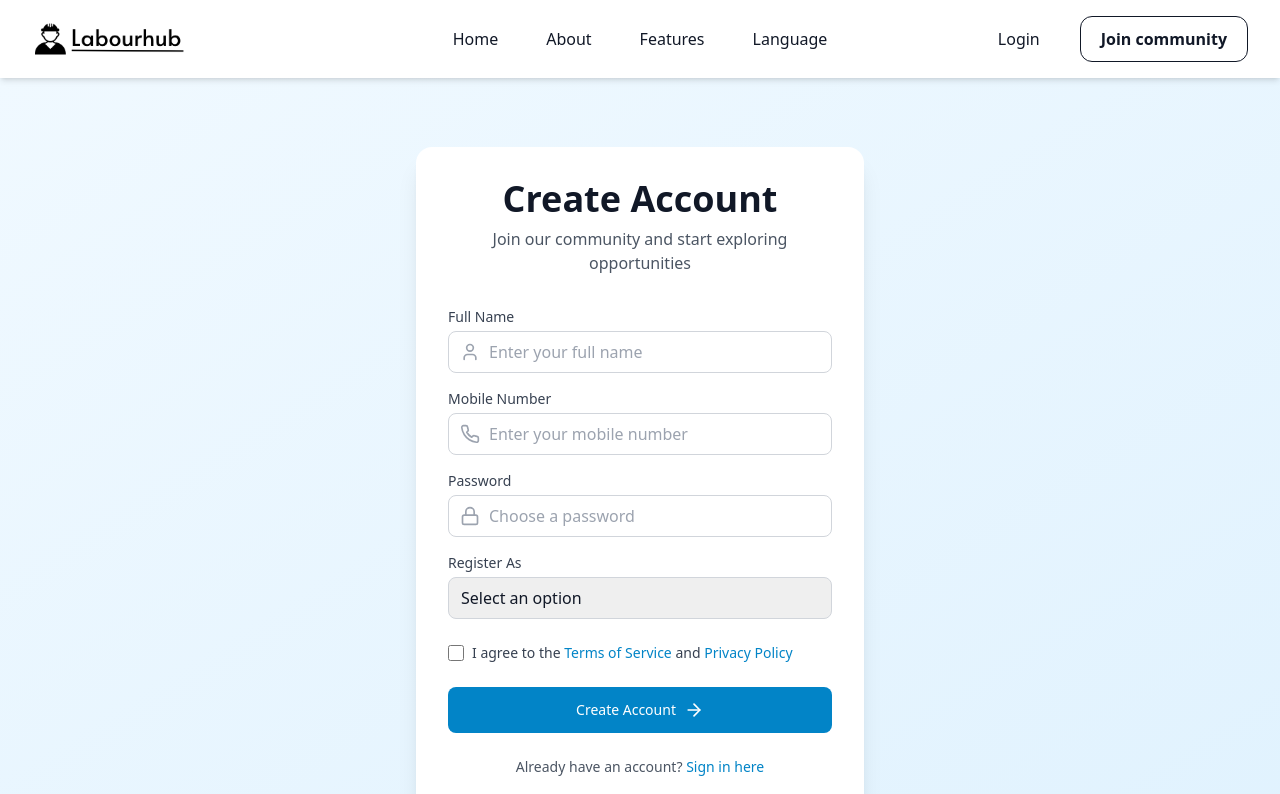
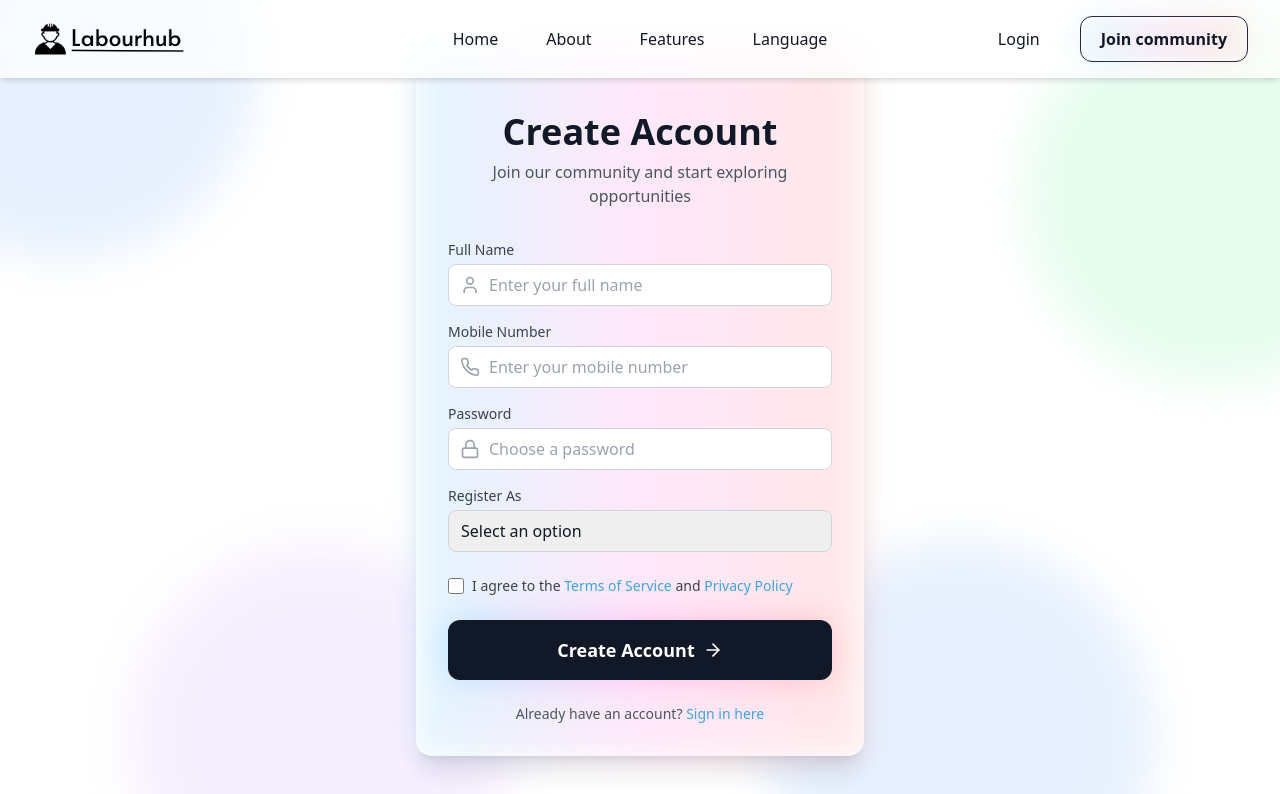
Before and after one commit to siddhant-2002/labourhub, a React (Create React App) app in the folder client/: page /signup in a window 1280 px wide. Shown: the top 794 px of the page. Built offline with nearby package versions, Linux system fonts and the light colour scheme.

Commit message:
ui changed

```diff
--- a/client/src/App.js
+++ b/client/src/App.js
@@ -3,8 +3,11 @@ import Home from "./pages/Home";
 
 function App() {
   return (
-    <div className="App ">
-
+    <div className="App relative overflow-x-hidden overflow-y-hidden bg-slate-50">
+      <div className="fixed -top-32 -left-32 w-96 h-96 bg-blue-100 rounded-full mix-blend-multiply filter blur-xl opacity-70 animate-blob"></div>
+      <div className="fixed top-0 -right-32 w-96 h-96 bg-green-100 rounded-full mix-blend-multiply filter blur-xl opacity-70 animate-blob animation-delay-2000"></div>
+      <div className="fixed -bottom-32 left-32 w-96 h-96 bg-purple-100 rounded-full mix-blend-multiply filter blur-xl opacity-70 animate-blob animation-delay-4000"></div>
+      <div className="fixed -bottom-32 right-32 w-96 h-96 bg-blue-100 rounded-full mix-blend-multiply filter blur-xl opacity-70 animate-blob"></div>
       <Home />
     </div>
   );
--- a/client/src/components/Contactus.jsx
+++ b/client/src/components/Contactus.jsx
@@ -143,8 +143,8 @@ const Contactus = () => {
                 ></textarea>
               </div>
 
-              <div className="relative inline-flex mt-5 group">
-                <div className="absolute transition-all duration-1000 opacity-70 -inset-px bg-gradient-to-r from-[#44BCFF] via-[#FF44EC] to-[#FF675E] rounded-xl blur-lg group-hover:opacity-100 group-hover:-inset-1 group-hover:duration-200 animate-tilt"></div>
+              <div className="w-full relative inline-flex mt-5 group">
+                <div className="w-full absolute transition-all duration-1000 opacity-70 -inset-px bg-gradient-to-r from-[#44BCFF] via-[#FF44EC] to-[#FF675E] rounded-xl blur-lg group-hover:opacity-100 group-hover:-inset-1 group-hover:duration-200 animate-tilt"></div>
 
                 <button className="w-full relative inline-flex items-center justify-center px-8 py-4 text-lg font-bold text-white transition-all duration-200 bg-gray-900 font-pj rounded-xl focus:outline-none focus:ring-2 focus:ring-offset-2 focus:ring-gray-900">
                   Submit
--- a/client/src/components/Flex.jsx
+++ b/client/src/components/Flex.jsx
@@ -51,7 +51,7 @@ const Flex = () => {
   ];
 
   return (
-    <div className="py-24 relative overflow-hidden bg-white">
+    <div className="py-24 relative overflow-hidden">
       <div className="absolute inset-0 pointer-events-none">
         <div className="h-full "></div>
       </div>
--- a/client/src/components/Header.jsx
+++ b/client/src/components/Header.jsx
@@ -7,11 +7,10 @@ const Header = ({ isLoggedIn, user }) => {
   const navigate = useNavigate();
 
   return (
-    <header className="relative py-4 md:py-4 bg-white shadow-md  w-full z-50">
-      <div className="px-4 mx-auto max-w-7xl sm:px-6 lg:px-8">
+    <header className="fixed top-0 left-0 w-full py-4 md:py-4 bg-white bg-opacity-70 backdrop-blur-md shadow-md z-50">      <div className="px-4 mx-auto max-w-7xl sm:px-6 lg:px-8">
         <div className="relative flex items-center justify-between">
           <div className="flex-shrink-0">
-            <Link to="/" className="flex rounded outline-none focus:ring-1 focus:ring-gray-900 focus:ring-offset-2">
+            <Link to="/" className="flex ">
               <img className="w-auto h-8" src="logo.png" alt="LabourHub Logo" />
             </Link>
           </div>
@@ -25,16 +24,16 @@ const Header = ({ isLoggedIn, user }) => {
           </div>
 
           <div className="hidden lg:absolute lg:inset-y-0 lg:flex lg:items-center lg:justify-center lg:space-x-12 lg:-translate-x-1/2 lg:left-1/2">
-            <Link to="/" className="text-base font-medium text-gray-900 transition-all duration-200 rounded focus:outline-none font-pj hover:text-opacity-50 focus:ring-1 focus:ring-gray-900 focus:ring-offset-2">
+            <Link to="/" className="text-base font-medium text-gray-900 transition-all duration-200 font-pj hover:text-opacity-50">
               Home
             </Link>
-            <Link to="/about" className="text-base font-medium text-gray-900 transition-all duration-200 rounded focus:outline-none font-pj hover:text-opacity-50 focus:ring-1 focus:ring-gray-900 focus:ring-offset-2">
+            <Link to="/about" className="text-base font-medium text-gray-900 transition-all duration-200 font-pj hover:text-opacity-50">
               About
             </Link>
-            <Link to="/features" className="text-base font-medium text-gray-900 transition-all duration-200 rounded focus:outline-none font-pj hover:text-opacity-50 focus:ring-1 focus:ring-gray-900 focus:ring-offset-2">
+            <Link to="/features" className="text-base font-medium text-gray-900 transition-all duration-200 font-pj hover:text-opacity-50">
               Features
             </Link>
-            <Link to="/features" className="text-base font-medium text-gray-900 transition-all duration-200 rounded focus:outline-none font-pj hover:text-opacity-50 focus:ring-1 focus:ring-gray-900 focus:ring-offset-2">
+            <Link to="/language" className="text-base font-medium text-gray-900 transition-all duration-200 font-pj hover:text-opacity-50">
               Language
             </Link>
           </div>
@@ -44,15 +43,16 @@ const Header = ({ isLoggedIn, user }) => {
               <ProfileDropdown user={user} />
             ) : (
               <>
-                <Link to="/login" className="text-base font-medium text-gray-900 transition-all duration-200 rounded focus:outline-none font-pj hover:text-opacity-50 focus:ring-1 focus:ring-gray-900 focus:ring-offset-2">
+                <Link to="/login" className="text-base font-medium text-gray-900 transition-all duration-200 font-pj hover:text-opacity-50">
                   Login
                 </Link>
                 <Link
                   to="/signup"
-                  className="px-5 py-2 text-base font-semibold leading-7 text-gray-900 transition-all duration-200 bg-transparent border border-gray-900 rounded-xl font-pj focus:outline-none focus:ring-2 focus:ring-offset-2 focus:ring-gray-900 hover:bg-gray-900 hover:text-white focus:bg-gray-900 focus:text-white"
+                  className="relative px-5 py-2 text-base font-semibold leading-7 text-gray-900 transition-all duration-200 bg-transparent border border-gray-900 rounded-xl font-pj hover:bg-gray-900 hover:text-white focus:bg-gray-900 focus:text-white"
                   role="button"
                 >
-                  Join community
+                  <div className="absolute inset-0 bg-gradient-to-r from-[#A3DFFF] via-[#FFB3F0] to-[#FFB3B3] blur-lg filter opacity-30 rounded-2xl"></div>
+                  <span className="relative">Join community</span>
                 </Link>
               </>
             )}
@@ -72,6 +72,9 @@ const Header = ({ isLoggedIn, user }) => {
             <Link to="/features" className="block px-3 py-2 text-gray-700 hover:text-blue-600">
               Features
             </Link>
+            <Link to="/language" className="block px-3 py-2 text-gray-700 hover:text-blue-600">
+              Language
+            </Link>
             {isLoggedIn ? (
               <ProfileDropdown user={user} />
             ) : (
--- a/client/src/index.js
+++ b/client/src/index.js
@@ -7,7 +7,7 @@ import reportWebVitals from './reportWebVitals';
 const root = ReactDOM.createRoot(document.getElementById('root'));
 root.render(
   <React.StrictMode>
-    <App />
+    <App className="overflow-x-hidden" />
   </React.StrictMode>
 );
 
--- a/client/src/pages/Home.jsx
+++ b/client/src/pages/Home.jsx
@@ -72,7 +72,7 @@ const Home = () => {
           <Route path="/dashboard" element={<RecommendedJobs />} />
           <Route path="/jobprovoider" element={<JobProvider />} />
           <Route path="/about" element={<Aboutus />} />
-          <Route path="/features" element={<Features />}/>
+          <Route path="/features" element={<Features />} />
         </Routes>
         <Footer />
       </Router>
--- a/client/src/pages/auth/Signup.jsx
+++ b/client/src/pages/auth/Signup.jsx
@@ -7,9 +7,8 @@ const Signup = () => {
   const [credentials, setCredentials] = useState({
     name: "",
     password: "",
-    phone: "", // Corrected capitalization
+    phone: "",
     role: "",
-    // gender: ""
   });
 
   const navigate = useNavigate();
@@ -25,24 +24,22 @@ const Signup = () => {
   const handleSubmit = async (e) => {
     e.preventDefault();
     try {
-      // Replace with your signup API endpoint
       const response = await axios.post(
         "http://localhost:3000/signup",
         credentials
       );
       console.log(response);
       navigate("/login");
-      // window.location.reload();
     } catch (err) {
       console.log(err);
-
     }
   };
 
   return (
-    <div className="min-h-screen flex items-center justify-center bg-gradient-to-br from-primary-50 to-primary-100 py-12 px-4 sm:px-6 lg:px-8">
-      <div className="max-w-md w-full space-y-8 bg-white p-8 rounded-2xl shadow-xl">
-        <div className="text-center">
+    <div className="min-h-screen flex items-center justify-center py-12 px-4 sm:px-6 lg:px-8">
+      <div className="relative max-w-md w-full bg-white space-y-8 p-8 rounded-2xl shadow-xl">
+        <div className="absolute inset-0 bg-gradient-to-r from-[#A3DFFF] via-[#FFB3F0] to-[#FFB3B3] blur-lg filter opacity-30 rounded-2xl"></div>
+        <div className="relative z-10 text-center">
           <h2 className="text-4xl font-bold text-gray-900 mb-2">
             Create Account
           </h2>
@@ -51,7 +48,7 @@ const Signup = () => {
           </p>
         </div>
 
-        <form className="mt-8 space-y-6" onSubmit={handleSubmit}>
+        <form className="relative z-10 mt-8 space-y-6" onSubmit={handleSubmit}>
           <div className="space-y-4">
             <div>
               <label
@@ -71,8 +68,7 @@ const Signup = () => {
                   required
                   value={credentials.name}
                   onChange={handleChange}
-                  className="appearance-none block w-full pl-10 pr-3 py-2 border border-gray-300 rounded-lg
-                           focus:outline-none focus:ring-2 focus:ring-primary-500 focus:border-transparent"
+                  className="appearance-none block w-full pl-10 pr-3 py-2 border border-gray-300 rounded-lg focus:outline-none focus:ring-2 focus:ring-[#44BCFF] focus:border-transparent"
                   placeholder="Enter your full name"
                 />
               </div>
@@ -80,7 +76,7 @@ const Signup = () => {
 
             <div>
               <label
-                htmlFor="phone" // Corrected htmlFor attribute
+                htmlFor="phone"
                 className="block text-sm font-medium text-gray-700 mb-1"
               >
                 Mobile Number
@@ -91,13 +87,12 @@ const Signup = () => {
                 </div>
                 <input
                   id="phone"
-                  name="phone" // Corrected name attribute
+                  name="phone"
                   type="tel"
                   required
                   value={credentials.phone}
                   onChange={handleChange}
-                  className="appearance-none block w-full pl-10 pr-3 py-2 border border-gray-300 rounded-lg
-                           focus:outline-none focus:ring-2 focus:ring-primary-500 focus:border-transparent"
+                  className="appearance-none block w-full pl-10 pr-3 py-2 border border-gray-300 rounded-lg focus:outline-none focus:ring-2 focus:ring-[#44BCFF] focus:border-transparent"
                   placeholder="Enter your mobile number"
                 />
               </div>
@@ -121,8 +116,7 @@ const Signup = () => {
                   required
                   value={credentials.password}
                   onChange={handleChange}
-                  className="appearance-none block w-full pl-10 pr-3 py-2 border border-gray-300 rounded-lg
-                           focus:outline-none focus:ring-2 focus:ring-primary-500 focus:border-transparent"
+                  className="appearance-none block w-full pl-10 pr-3 py-2 border border-gray-300 rounded-lg focus:outline-none focus:ring-2 focus:ring-[#44BCFF] focus:border-transparent"
                   placeholder="Choose a password"
                 />
               </div>
@@ -130,7 +124,7 @@ const Signup = () => {
 
             <div>
               <label
-                htmlFor="workType"
+                htmlFor="role"
                 className="block text-sm font-medium text-gray-700 mb-1"
               >
                 Register As
@@ -142,8 +136,7 @@ const Signup = () => {
                   required
                   value={credentials.role}
                   onChange={handleChange}
-                  className="appearance-none block w-full pl-3 pr-3 py-2 border border-gray-300 rounded-lg
-                           focus:outline-none focus:ring-2 focus:ring-primary-500 focus:border-transparent"
+                  className="appearance-none block w-full pl-3 pr-3 py-2 border border-gray-300 rounded-lg focus:outline-none focus:ring-2 focus:ring-[#44BCFF] focus:border-transparent"
                 >
                   <option value="" disabled>
                     Select an option
@@ -153,8 +146,6 @@ const Signup = () => {
                 </select>
               </div>
             </div>
-
-
           </div>
 
           <div className="flex items-center">
@@ -163,42 +154,43 @@ const Signup = () => {
               name="terms"
               type="checkbox"
               required
-              className="h-4 w-4 text-primary-600 focus:ring-primary-500 border-gray-300 rounded"
+              className="h-4 w-4 text-[#44BCFF] focus:ring-[#44BCFF] border-gray-300 rounded"
             />
             <label htmlFor="terms" className="ml-2 block text-sm text-gray-700">
               I agree to the{" "}
               <Link
                 to="/terms&condition"
-                className="font-medium text-primary-600 hover:text-primary-500"
+                className="font-medium text-[#3ca4dc] hover:text-[#2f1f57]"
               >
                 Terms of Service
               </Link>{" "}
               and{" "}
               <Link
                 to="/terms&condition"
-                className="font-medium text-primary-600 hover:text-primary-500"
+                className="font-medium text-[#3ca4dc] hover:text-[#2f1f57]"
               >
                 Privacy Policy
               </Link>
             </label>
           </div>
 
+          <div className="w-full relative inline-flex mt-5 group">
+            <div className="w-full absolute transition-all duration-1000 opacity-70 -inset-px bg-gradient-to-r from-[#A3DFFF] via-[#FFB3F0] to-[#FFB3B3] rounded-xl blur-lg group-hover:opacity-100 group-hover:-inset-1 group-hover:duration-200 animate-tilt"></div>
+
             <button
               type="submit"
-            className="group relative w-full flex justify-center py-3 px-4 border border-transparent
-                     text-sm font-medium rounded-lg text-white bg-primary-600 hover:bg-primary-700
-                     focus:outline-none focus:ring-2 focus:ring-offset-2 focus:ring-primary-500
-                     transition-colors duration-200"
+              className="w-full relative inline-flex items-center justify-center px-8 py-4 text-lg font-bold text-white transition-all duration-200 bg-gray-900 font-pj rounded-xl focus:outline-none focus:ring-2 focus:ring-offset-2 focus:ring-gray-900"
             >
               Create Account
               <ArrowRight className="ml-2 h-5 w-5 group-hover:translate-x-1 transition-transform duration-200" />
             </button>
+          </div>
           <div className="text-center">
             <p className="text-sm text-gray-600">
               Already have an account?{" "}
               <Link
                 to="/login"
-                className="font-medium text-primary-600 hover:text-primary-500"
+                className="font-medium text-[#3ca4dc] hover:text-[#2f1f57]"
               >
                 Sign in here
               </Link>
```
Also changed, not shown: client/src/components/Hero.jsx (+15 -7 lines), client/src/pages/auth/Login.jsx (+13 -31 lines). Lines whose indentation alone changed are shown as unchanged.
